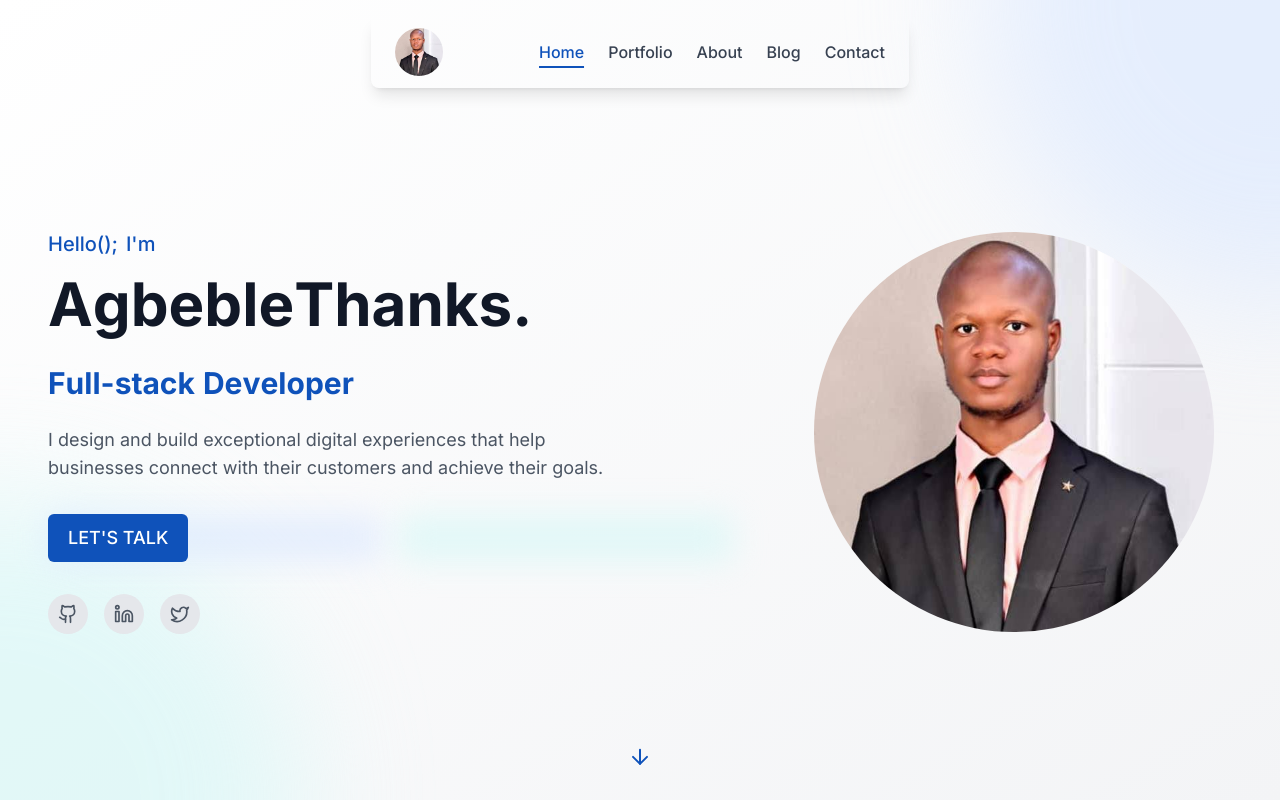
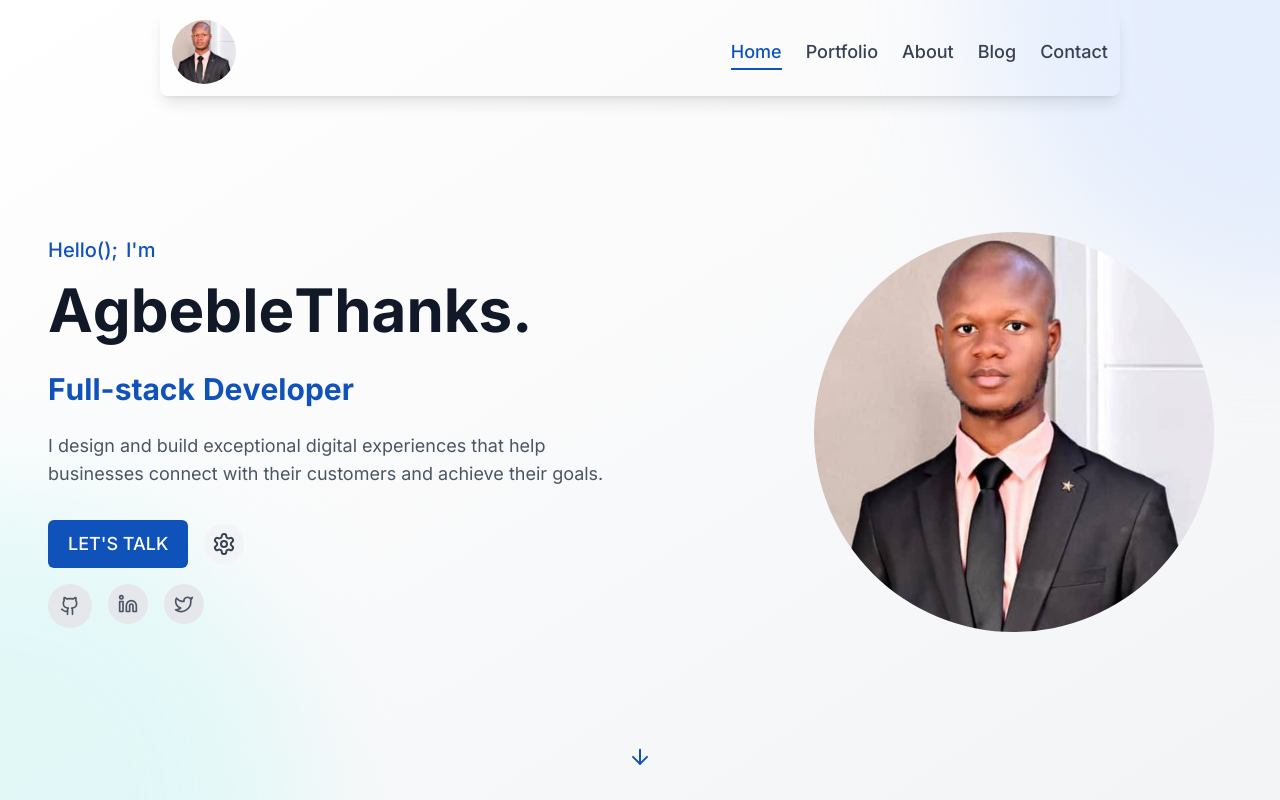
Before and after one commit to thanks299/portfolio1, a React (Vite) app: page / in a window 1280 px wide. Shown: the top 800 px of the page. Built offline with nearby package versions, Linux system fonts and the light colour scheme.

Commit message:
updated hero section and nav bar

```diff
--- a/src/components/home/HeroSection.tsx
+++ b/src/components/home/HeroSection.tsx
@@ -1,11 +1,13 @@
-import React, { useEffect, useRef } from 'react';
+import React, { useEffect, useRef, useState } from 'react';
 import { motion } from 'framer-motion';
-import { ArrowDown, Github, Linkedin, Twitter } from 'lucide-react';
+import { ArrowDown, Github, Linkedin, Twitter, Settings, Sun, Moon } from 'lucide-react';
 import Button from '../ui/Button';
 import { useTheme } from '../../context/ThemeContext';
 
 const HeroSection: React.FC = () => {
   const scrollRef = useRef<HTMLDivElement>(null);
+  const { theme, toggleTheme } = useTheme();
+  const [isSettingsOpen, setIsSettingsOpen] = useState(false);
 
   const scrollToNext = () => {
     if (scrollRef.current) {
@@ -93,15 +95,45 @@ const HeroSection: React.FC = () => {
                 initial="hidden"
                 animate="visible"
                 variants={textVariants}
-                className="relative flex flex-wrap gap-4 mb-8"
+                className="relative flex flex-wrap gap-4 items-center"
               >
-                <div className="absolute inset-0 flex">
-                  <div className="w-full h-full bg-primary-100 dark:bg-primary-900/20 blur-lg opacity-60 rounded-lg"></div>
-                  <div className="w-full h-full bg-secondary-100 dark:bg-secondary-900/20 blur-lg opacity-60 rounded-lg ml-4"></div>
-                </div>
                 <Button to="/portfolio" size="lg" className="relative z-10">
                   LET'S TALK
                 </Button>
+
+                {/* Settings Icon */}
+                <div className="relative">
+                  <button
+                    onClick={() => setIsSettingsOpen(!isSettingsOpen)}
+                    className="p-2 rounded-full bg-gray-100 dark:bg-dark-700 hover:bg-gray-200 dark:hover:bg-dark-600 transition-colors duration-300"
+                    aria-label="Settings"
+                  >
+                    <Settings className="w-6 h-6 text-gray-700 dark:text-gray-300" />
+                  </button>
+
+                  {/* Dark Mode Toggle */}
+                  {isSettingsOpen && (
+                    <div className="absolute top-full mt-2 bg-white dark:bg-dark-800 rounded-lg shadow-lg p-4">
+                      <button
+                        onClick={toggleTheme}
+                        className="flex items-center space-x-2 p-2 rounded-md hover:bg-gray-100 dark:hover:bg-dark-700 transition-colors duration-300"
+                        aria-label={theme === 'dark' ? 'Switch to light mode' : 'Switch to dark mode'}
+                      >
+                        {theme === 'dark' ? (
+                          <>
+                            <Sun className="w-5 h-5 text-yellow-400" />
+                            <span className="text-gray-700 dark:text-gray-300">Light Mode</span>
+                          </>
+                        ) : (
+                          <>
+                            <Moon className="w-5 h-5 text-primary-600" />
+                            <span className="text-gray-700 dark:text-gray-300">Dark Mode</span>
+                          </>
+                        )}
+                      </button>
+                    </div>
+                  )}
+                </div>
               </motion.div>
 
                 <motion.div
@@ -109,13 +141,13 @@ const HeroSection: React.FC = () => {
                 initial="hidden"
                 animate="visible"
                 variants={textVariants}
-                className="flex space-x-4"
+                className="flex space-x-4 mt-4" // Added margin-top to adjust position
                 >
                 <a
                   href="https://github.com/thanks299"
                   target="_blank"
                   rel="noopener noreferrer"
-                  className="w-10 h-10 rounded-full flex items-center justify-center bg-gray-200 dark:bg-dark-700 text-gray-600 dark:text-gray-400 hover:bg-primary-600 hover:text-white dark:hover:bg-primary-600 transition-colors duration-300"
+                  className="w-11 h-11 rounded-full flex items-center justify-center bg-gray-200 dark:bg-dark-700 text-gray-600 dark:text-gray-400 hover:bg-primary-600 hover:text-white dark:hover:bg-primary-600 transition-colors duration-300"
                   aria-label="Github"
                 >
                   <Github size={20} />
--- a/src/components/layout/Navbar.tsx
+++ b/src/components/layout/Navbar.tsx
@@ -1,8 +1,7 @@
 import React, { useState, useEffect } from 'react';
 import { Link, useLocation } from 'react-router-dom';
 import { motion, AnimatePresence } from 'framer-motion';
-import { Menu, X, Moon, Sun } from 'lucide-react';
-import { useTheme } from '../../context/ThemeContext';
+import { Menu, X } from 'lucide-react';
 
 const Navbar: React.FC = () => {
   const [isScrolled, setIsScrolled] = useState(false);
@@ -50,33 +49,34 @@ const Navbar: React.FC = () => {
 
   return (
     <header
-      className={`fixed top-4 left-1/2 transform -translate-x-1/2 z-50 rounded-lg shadow-lg transition-all duration-300 ${
-      isScrolled ? 'bg-white/90 backdrop-blur-md' : 'bg-transparent'
+      className={`fixed top-2 left-1/2 transform -translate-x-1/2 z-50 rounded-lg shadow-lg transition-all duration-300 w-[75%] ${
+      isScrolled ? 'bg-white/70 dark:bg-dark-800/70 backdrop-blur-lg border border-gray-300 dark:border-dark-700' : 'bg-transparent'
       }`}
     >
-      <div className="container mx-auto px-6 py-3 flex justify-between items-center rounded-lg">
+      <div className="container mx-auto px-3 py-2 md:py-3 flex justify-between items-center rounded-lg">
+      {/* Logo */}
       <Link
       to="/"
-      className="relative group flex items-center mr-24" // Increased margin-right for more space
+      className="relative group flex items-center mr-4"
       aria-label="Home"
       >
       <img
       src="/thanks1.jpg"
       alt="Portfolio Logo"
-      className="h-8 w-8 rounded-full object-cover md:h-12 md:w-12" // Reduced size for both mobile and desktop
+      className="h-12 w-12 rounded-full object-cover md:h-16 md:w-16" // Increased size
       />
       <span className="absolute -bottom-1 left-0 w-0 h-[2px] bg-primary-600 transition-all duration-300 group-hover:w-full"></span>
       </Link>
 
       {/* Desktop Navigation */}
-      <nav className="hidden md:flex items-center space-x-6">
+      <nav className="hidden md:flex items-center space-x-6"> {/* Increased space between links */}
       {navLinks.map((link) => (
       <Link
       key={link.path}
       to={link.path}
-      className={`text-base font-medium relative group ${
-      location.pathname === link.path ? 'text-primary-600' : 'text-gray-700'
-      }`}
+      className={`text-lg font-medium relative group ${
+      location.pathname === link.path ? 'text-primary-600' : 'text-gray-700 dark:text-gray-300'
+      }`} // Increased font size
       >
       {link.label}
       <span
@@ -92,13 +92,13 @@ const Navbar: React.FC = () => {
       <div className="flex items-center md:hidden">
       <button
       onClick={() => setIsMenuOpen(!isMenuOpen)}
-      className="p-2 rounded-md hover:bg-gray-100 transition-colors duration-300"
+      className="p-2 rounded-md hover:bg-gray-100 dark:hover:bg-dark-700 transition-colors duration-300"
       aria-label={isMenuOpen ? 'Close menu' : 'Open menu'}
       >
       {isMenuOpen ? (
-      <X className="w-6 h-6 text-primary-600" />
+      <X className="w-6 h-6 text-primary-600" /> // Increased icon size
       ) : (
-      <Menu className="w-6 h-6 text-primary-600" />
+      <Menu className="w-6 h-6 text-primary-600" /> // Increased icon size
       )}
       </button>
       </div>
@@ -112,9 +112,9 @@ const Navbar: React.FC = () => {
       animate={{ opacity: 1, y: 0 }}
       exit={{ opacity: 0, y: -20 }}
       transition={{ duration: 0.3 }}
-      className="absolute top-full left-0 right-0 bg-white rounded-lg shadow-lg z-40 md:hidden"
+      className="absolute top-full left-0 right-0 bg-white/70 dark:bg-dark-800/70 backdrop-blur-lg rounded-lg shadow-lg z-40 md:hidden"
       >
-      <div className="container mx-auto px-4 py-6 flex flex-col items-center">
+      <div className="container mx-auto px-3 py-4 flex flex-col items-center">
       {navLinks.map((link, index) => (
       <motion.div
       key={link.path}
@@ -122,13 +122,13 @@ const Navbar: React.FC = () => {
       initial="hidden"
       animate="visible"
       transition={{ delay: index * 0.1 }}
-      className="w-full py-4 border-b border-gray-100"
+      className="w-full py-2 border-b border-gray-100 dark:border-dark-700"
       >
       <Link
       to={link.path}
-      className={`text-xl font-medium block text-center ${
-      location.pathname === link.path ? 'text-primary-600' : 'text-gray-700'
-      }`}
+      className={`text-lg font-medium block text-center ${
+      location.pathname === link.path ? 'text-primary-600' : 'text-gray-700 dark:text-gray-300'
+      }`} // Increased font size
       >
       {link.label}
       </Link>
```
Lines whose indentation alone changed are shown as unchanged.
